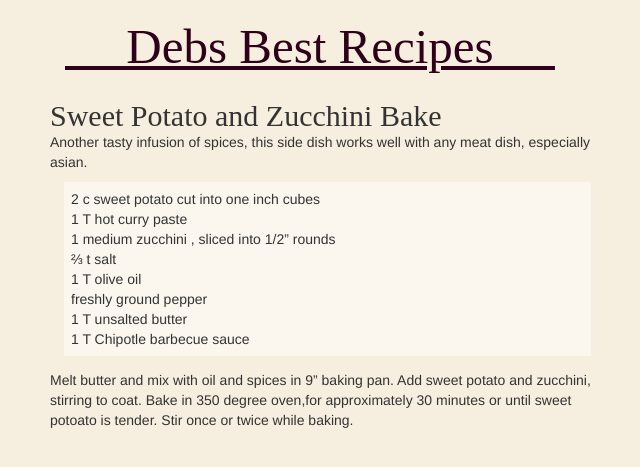
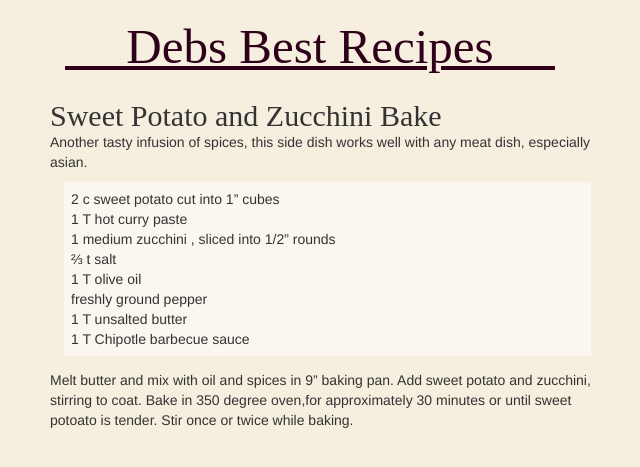
Before and after one commit to JonahBraun/debs-recipes, a Jekyll site: the page built from _posts/2005-09-16-sweet-potato-and-zucchini.md, in a window 1280 px wide. Shown: the top 467 px of the page, without its empty margins (5-645 px from the left). Built offline with Jekyll 4.4.1, drawn with Linux system fonts in a browser that asks for light colours; nearby versions of some CDN libraries; some web fonts are replaced; Markdown is read by kramdown in place of the engine named in the settings.

Commit message:
Update 2005-09-16-sweet-potato-and-zucchini.md

```diff
--- a/_posts/2005-09-16-sweet-potato-and-zucchini.md
+++ b/_posts/2005-09-16-sweet-potato-and-zucchini.md
@@ -5,7 +5,7 @@ category: sides
 ---
 Another tasty infusion of spices, this side dish works well with any meat dish, especially asian.
 
-- 2 c sweet potato cut into one inch cubes
+- 2 c sweet potato cut into 1" cubes
 - 1 T hot curry paste
 - 1 medium zucchini , sliced into 1/2" rounds
 - ⅔ t salt
```
